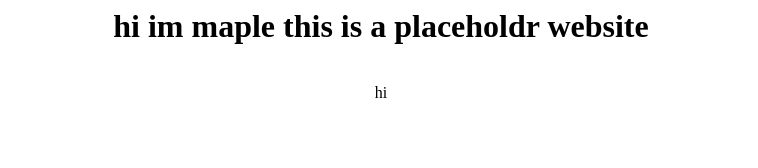
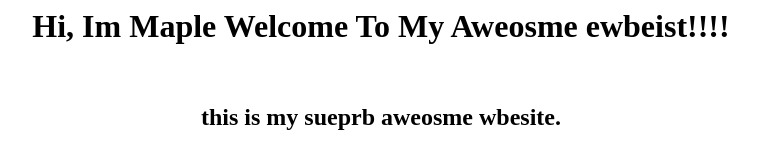
Before and after one commit to maplemaplemaplemaple/maplemaplemaplemaple.github.io, a plain HTML site: page index.html in a window 1280 px wide. Shown: the whole page, without its empty margins (259-1017 px from the left). Drawn offline with Linux system fonts and the light colour scheme.

Commit message:
Update index.html

```diff
--- a/index.html
+++ b/index.html
@@ -4,9 +4,9 @@
   </head>
   <body>
     <center>
-    <h1> hi im maple this is a placeholdr website </h1>
+    <h1>Hi, Im Maple Welcome To My Aweosme ewbeist!!!!</h1>
       <br>
-      hi
+      <h2> this is my sueprb aweosme wbesite. </h2>
     <audio autoplay="" loop="">
             <source src="tong.mp3" type="audio/mpeg">
         </audio>
```
